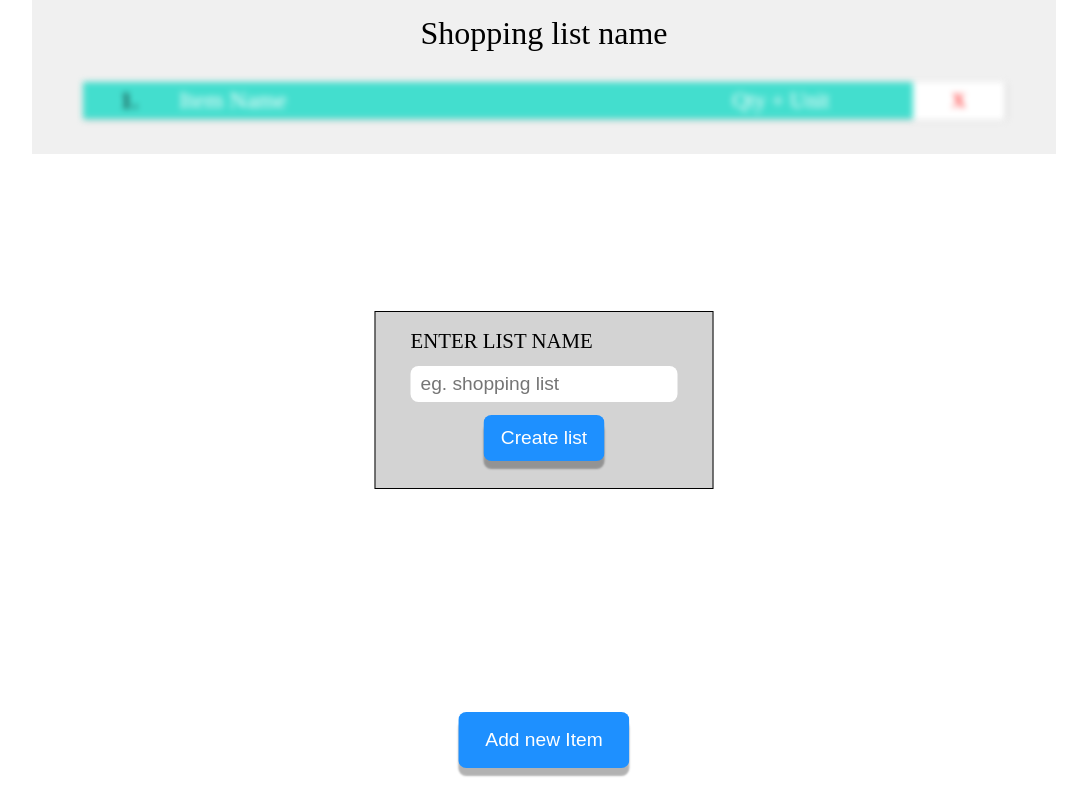
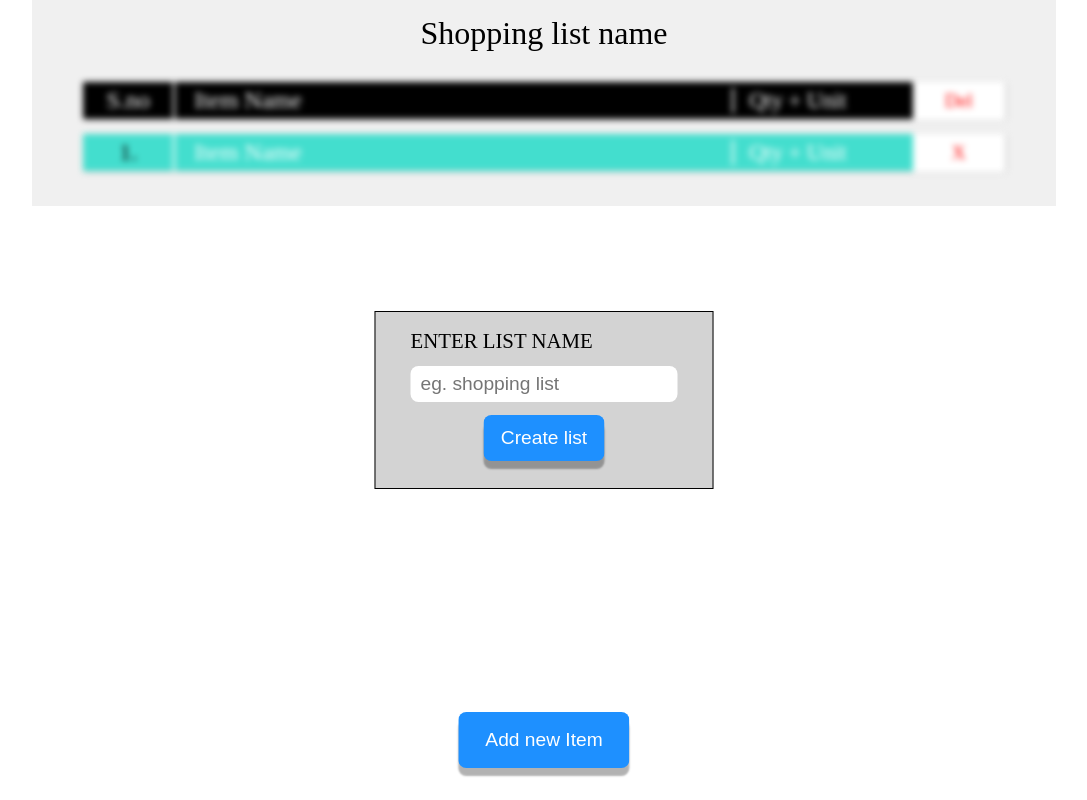
Before and after one commit to MdFarzan/Shopping-list-builder, a plain HTML site: page index.html in a window 1280 px wide. Shown: the whole page, without its empty margins (96-1183 px from the left). Drawn offline with Linux system fonts and the light colour scheme.

Commit message:
Item container header added.

```diff
--- a/css/style.css
+++ b/css/style.css
@@ -30,13 +30,18 @@ header{
     font-size:2em;
 }
 
-.container{
+.container, .container-header{
     width:90%;
     margin:15px auto;
     position:relative;
     box-shadow:1px 1px 3px rgba(0,0,0,0.2);
 
 }
+
+.container-header{
+    background-color:black;
+}
+
 .container:nth-child(odd){
     background-color:var(--sec-1);
 }
@@ -44,16 +49,22 @@ header{
     background-color:var(--sec-2);
 }
 
+.container:nth-child(2){
+    display:none;
+    background:white;
+}
+
 main{
     counter-reset: item-count 0;
 }
 
-.con-count{
+.con-count,.count{
     display:inline-block;
     width:10%;
     text-align:center;
     padding:5px 10px;
     font-size:1.5em;
+    border-right:2px solid white;
 }
 
 /*css counter*/
@@ -62,7 +73,7 @@ main{
     content:counter(item-count) ". ";
 }
 
-.con-del-item{
+.del-item,.con-del-item{
     position:absolute;
     right:0;
     background:white;
@@ -72,18 +83,21 @@ main{
     color:red;
     font-size:1.2em;
 }
-.con-item-name{
+.con-item-name,.item-name{
     width:60%;
     display:inline-block;
     font-size:1.5em;
     color:white;
+    padding:0px 15px;
+
 }
 
-.con-item-qty{
+.con-item-qty,.item-qty{
     width:20%;
     font-size:1.4em;
     color:white;
-
+    border-left:2px solid white;
+    padding:0px 15px;
 }
 
 .dialog{
--- a/index.html
+++ b/index.html
@@ -38,11 +38,16 @@
     </header>
 
     <main>
+        <div class="container-header">
+            <span class="count" style="color:white;">S.no</span> <p class="item-name">Item Name</p><span class="item-qty">Qty + Unit</span><span class="del-item" title="Remove Item">Del</span>
+        </div>
         <div class="container">
             <span class="con-count"></span> <p class="con-item-name">Item Name</p><span class="con-item-qty">Qty + Unit</span><span class="con-del-item" onclick="delItem(event.target);" title="Remove Item">X</span>
         </div>
 
-
+        <div class="container">
+            <span class="con-count"></span> <p class="con-item-name">Item Name</p><span class="con-item-qty">Qty + Unit</span><span class="con-del-item" onclick="delItem(event.target);" title="Remove Item">X</span>
+        </div>
 
     </main>
 
```
